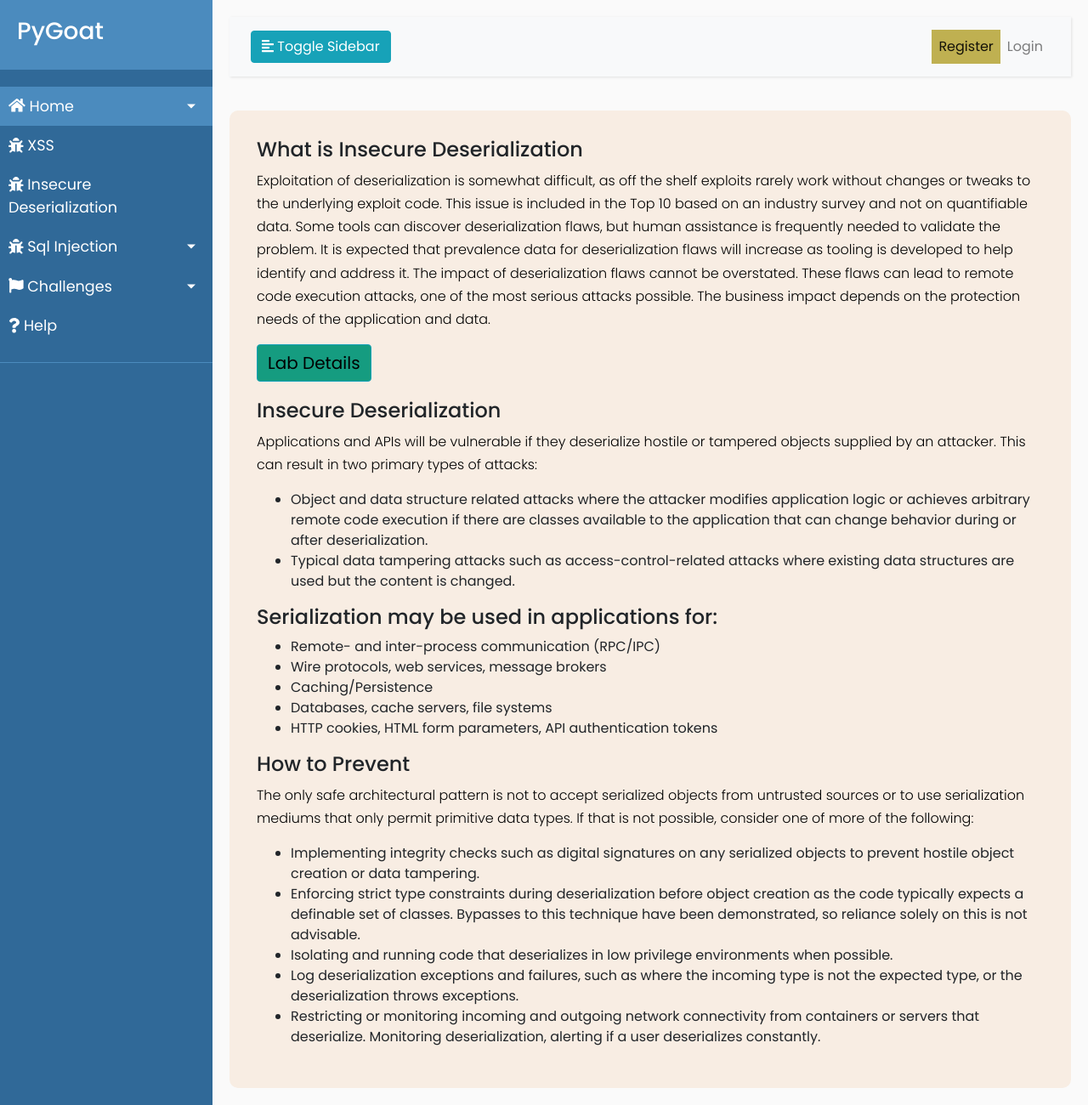
After one commit to kennethchinedu/pygoat-devsecops-pipeline, a Django app: page /insec_des in a window 1280 px wide. The commit adds this page. Shown: the whole page at 85% size. Run offline with Django 3.2, Linux system fonts and the light colour scheme; some libraries are stand-ins or nearby versions.

Commit message:
Insecure Deserialzation Challenge added

```diff
--- /dev/null
+++ b/pygoat/introduction/templates/Lab/insec_des/insec_des.html
@@ -0,0 +1,61 @@
+{% extends 'introduction/base.html' %}
+{% block content %}
+{% block title %}
+<title>Insecure Deserialization</title>
+{% endblock %}
+<div class="content">
+	<h3></h3>
+	<div class = "box">
+		<h4>What is Insecure Deserialization</h4>
+		<p class="bp">
+			Exploitation of deserialization is somewhat difficult, as off the shelf exploits rarely work without changes or tweaks to the underlying exploit code.
+			This issue is included in the Top 10 based on an industry survey and not on quantifiable data.
+			Some tools can discover deserialization flaws, but human assistance is frequently needed to validate the problem. It is expected that prevalence data for deserialization flaws will increase as tooling is developed to help identify and address it.
+			The impact of deserialization flaws cannot be overstated. These flaws can lead to remote code execution attacks, one of the most serious attacks possible.
+			The business impact depends on the protection needs of the application and data.
+		</p>
+
+		<button class="coll btn btn-info">Lab Details</button>
+		<div class="lab">
+			<p class="bp">
+
+			</p>
+			<br>
+			<div align="right">
+				<button class="btn btn-primary" type="button" onclick="window.location.href='/insec_des_lab'">Access Lab</button>
+			</div>
+		</div>
+		<h4>Insecure Deserialization</h4>
+		<p class="bp">
+			Applications and APIs will be vulnerable if they deserialize hostile or tampered objects supplied by an attacker. This can result in two primary types of attacks:
+		</p>
+			<ul>
+				<li>Object and data structure related attacks where the attacker modifies application logic or achieves arbitrary remote code execution if there are classes available to the application that can change behavior during or after deserialization.</li>
+			<li>Typical data tampering attacks such as access-control-related attacks where existing data structures are used but the content is changed.</li>
+		</ul>
+		<h4>
+			Serialization may be used in applications for:
+		</h4>
+		<ul>
+			<li>Remote- and inter-process communication (RPC/IPC)</li>
+			<li>Wire protocols, web services, message brokers</li>
+			<li>Caching/Persistence</li>
+			<li>Databases, cache servers, file systems</li>
+			<li>HTTP cookies, HTML form parameters, API authentication tokens</li>
+		</ul>
+		<h4>
+			How to Prevent
+		</h4>
+		<p class="bp">The only safe architectural pattern is not to accept serialized objects from untrusted sources or to use serialization mediums that only permit primitive data types. If that is not possible, consider one of more of the following:
+		</p>
+		<ul>
+			<li>Implementing integrity checks such as digital signatures on any serialized objects to prevent hostile object creation or data tampering.</li>
+			<li>Enforcing strict type constraints during deserialization before object creation as the code typically expects a definable set of classes. Bypasses to this technique have been demonstrated, so reliance solely on this is not advisable.</li>
+			<li>Isolating and running code that deserializes in low privilege environments when possible.</li>
+			<li>Log deserialization exceptions and failures, such as where the incoming type is not the expected type, or the deserialization throws exceptions.</li>
+			<li>Restricting or monitoring incoming and outgoing network connectivity from containers or servers that deserialize.
+			 Monitoring deserialization, alerting if a user deserializes constantly.</li>
+		</ul>
+	</div>
+</div>
+{% endblock %}
--- a/pygoat/introduction/templates/introduction/base.html
+++ b/pygoat/introduction/templates/introduction/base.html
@@ -48,6 +48,11 @@
                         <a href="/xss">
                             <i class="fas fa-bug"></i>
                             XSS
+                        </a>
+
+                        <a href="/insec_des">
+                            <i class="fas fa-bug"></i>
+                            Insecure Deserialization
                         </a>
 
                         <a href="#sqlSubmenu" data-toggle="collapse" aria-expanded="false" class="dropdown-toggle">
--- a/pygoat/introduction/urls.py
+++ b/pygoat/introduction/urls.py
@@ -9,6 +9,7 @@ urlpatterns = [
     path('xssL1',views.xss_lab,name='xss_lab'),
     path("sql",views.sql,name='sql'),
     path("sql_lab",views.sql_lab,name="sql_lab"),
-    path("sql_lab1",views.sql_lab,name="sql_lab")
-
+    path("sql_lab1",views.sql_lab,name="sql_lab"),
+    path("insec_des",views.insec_des,name="insec_des"),
+    path("insec_des_lab",views.insec_des_lab,name="insec_des_lab")
 ]
--- a/pygoat/introduction/views.py
+++ b/pygoat/introduction/views.py
@@ -1,6 +1,10 @@
 from django.shortcuts import render
 from django.http import HttpResponse
 from .models import  FAANG,info,login
+
+import pickle
+import base64
+from dataclasses import dataclass
 
 def home(request):
 
@@ -40,3 +44,27 @@ def sql_lab(request):
             return render(request, 'Lab/SQL/sql_lab.html',{"no": "User not found"})
     else:
         return render(request, 'Lab/SQL/sql_lab.html')
+
+def insec_des(request):
+    return  render(request,'Lab/insec_des/insec_des.html')
+
+@dataclass
+class TestUser:
+    admin: int = 0
+pickled_user = pickle.dumps(TestUser())
+encoded_user = base64.b64encode(pickled_user)
+
+def insec_des_lab(request):
+    response = render(request,'Lab/insec_des/insec_des_lab.html', {"message":"Only Admins can see this page"})
+    token = request.COOKIES.get('token')
+    if token == None:
+        token = encoded_user
+        response.set_cookie(key='token',value=token.decode('utf-8'))
+    else:
+        token = base64.b64decode(token)
+        admin = pickle.loads(token)
+        if admin.admin == 1:
+            response = render(request,'Lab/insec_des/insec_des_lab.html', {"message":"Welcome Admin, SECRETKEY:ADMIN123"})
+            return response
+
+    return response
```
Also changed, not shown: pygoat/introduction/templates/Lab/insec_des/insec_des_lab.html (added, +13 -0 lines).
